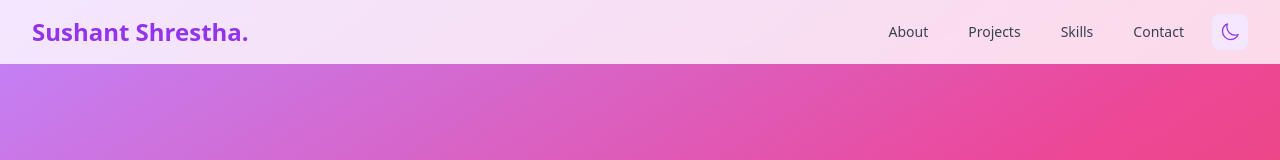
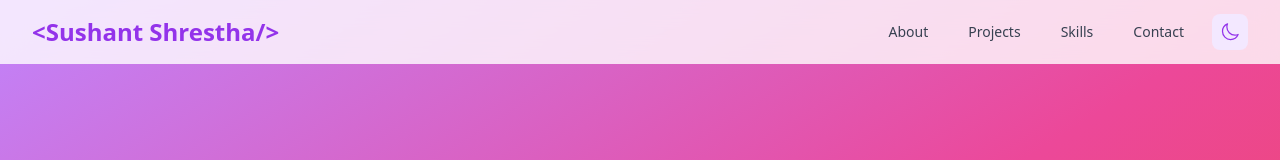
Before and after one commit to Sushant203/Portfolio, a React app: page / in a window 1280 px wide. Shown: the top 160 px of the page. Built offline with nearby package versions, Linux system fonts and the light colour scheme; the HTML template or start-up script is replaced by a standard one.

Commit message:
trying something with the logo

```diff
--- a/src/components/navbar/Navbar.jsx
+++ b/src/components/navbar/Navbar.jsx
@@ -26,7 +26,7 @@ export default function Navbar() {
               to="/"
               className="text-2xl font-bold text-purple-600 dark:text-purple-400"
             >
-              Sushant Shrestha.
+             &lt;Sushant Shrestha/&gt;
             </Link>
           </div>
 
```
Also changed, not shown: public/logo.png (added).
